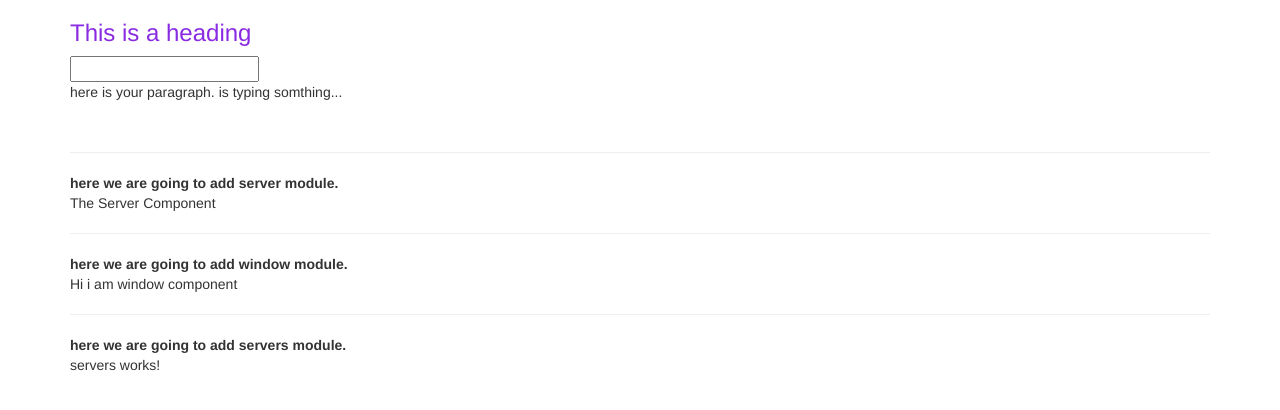
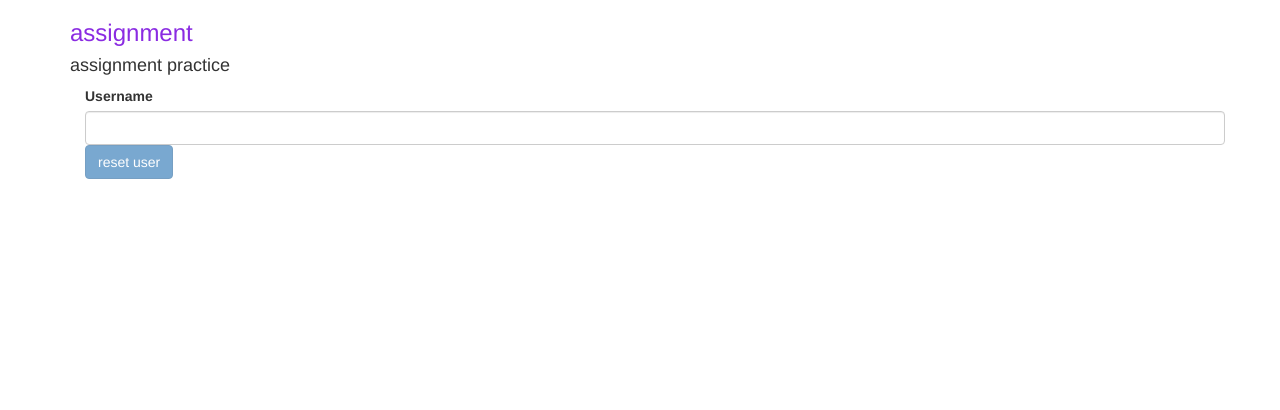
Before and after one commit to Sandesh003/Angular-App, an Angular app: page / in a window 1280 px wide. Shown: the top 410 px of the page. Built offline with nearby package versions, Linux system fonts and the light colour scheme.

Commit message:
'checked'

```diff
--- a/src/app/app.component.html
+++ b/src/app/app.component.html
@@ -1,20 +1,7 @@
 <div class="container">
 
-            <h3>This is a heading</h3>
-            <input type="text" [(ngModel)]="name">
-            <p> here is your paragraph. {{ name }} is typing somthing... </p>
-            <br>
-            <hr>
-            <b>here we are going to add server module.</b>
-            <app-server></app-server>
-
-            <hr>
-            <b>here we are going to add window module.</b>
-            <app-window></app-window>
-
-            <hr>
-            <b>here we are going to add servers module.</b>
-            <app-servers></app-servers>
+          <h3>assignment</h3>
+          <app-server></app-server>
 
 
 </div>
--- a/src/app/app.component.ts
+++ b/src/app/app.component.ts
@@ -7,4 +7,9 @@ import { Component } from '@angular/core';
 })
 export class AppComponent {
   name = '';
+  serverID: number = 10;
+  serverStatus: string = 'offline';
+  serverGeneral(){
+    return this.serverStatus;
+  }
 }
--- a/src/app/server/server.component.html
+++ b/src/app/server/server.component.html
@@ -1 +1,12 @@
-<p>The Server Component</p>
+<h4>assignment practice</h4>
+<div class="container">
+<label> Username</label>
+<input
+    type="text"
+    class="form-control"
+    [(ngModel)] = "userName">
+</div>
+<div class="container my-4">
+    <button class="btn btn-primary my-4" [disabled] = "userName === '' "  (click) = "userName = ''">reset user</button>
+</div>
+    <p> {{ userName }} </p>
--- a/src/app/server/server.component.ts
+++ b/src/app/server/server.component.ts
@@ -1,9 +1,13 @@
 import { Component } from "@angular/core";
+import { UrlSegment } from "@angular/router";
 
 @Component({
     selector: 'app-server',
     templateUrl: './server.component.html'
 })
 export class ServerComponent{
+    constructor(){
 
+    }
+    userName = "";
 }
--- a/src/app/servers/servers.component.html
+++ b/src/app/servers/servers.component.html
@@ -1 +1,9 @@
 <p>servers works!</p>
+<label>Server Name</label>
+<input
+    type="text"
+    class="form-control"
+    (input)="onUpdateServer($event)">
+
+<button class="btn btn-primary" (click)= 'myfun()'> click me !!!</button>
+<p>{{ allowServer }}</p>
--- a/src/app/servers/servers.component.ts
+++ b/src/app/servers/servers.component.ts
@@ -7,7 +7,22 @@ import { Component, OnInit } from '@angular/core';
 })
 export class ServersComponent implements OnInit {
 
-  constructor() { }
+  allowServer: string = "";
+  serverName = "";
+
+
+  constructor() {
+
+}
+
+onUpdateServer(event : any){
+  this.serverName = event.target.value;
+
+}
+
+myfun(){
+  return this.allowServer = "helllo there... your server name is " + this.serverName;
+}
 
   ngOnInit(): void {
   }
```
